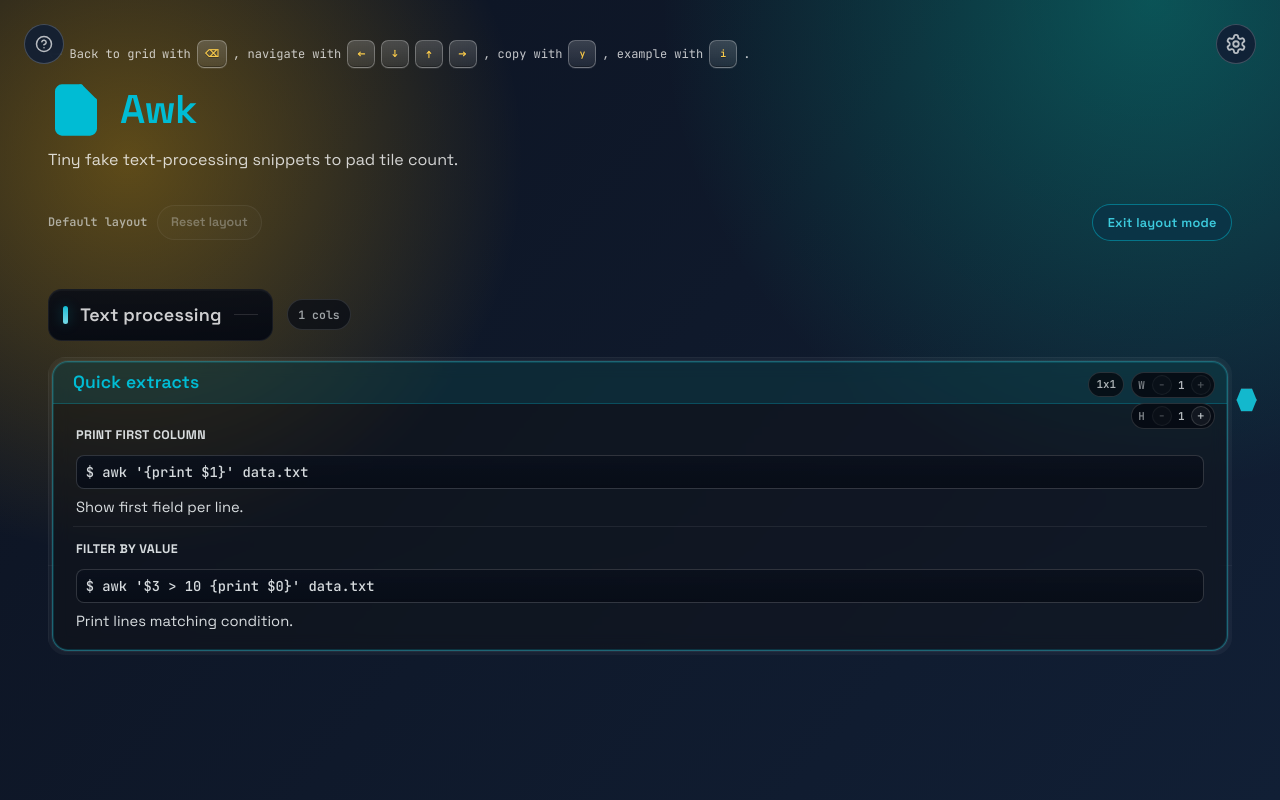
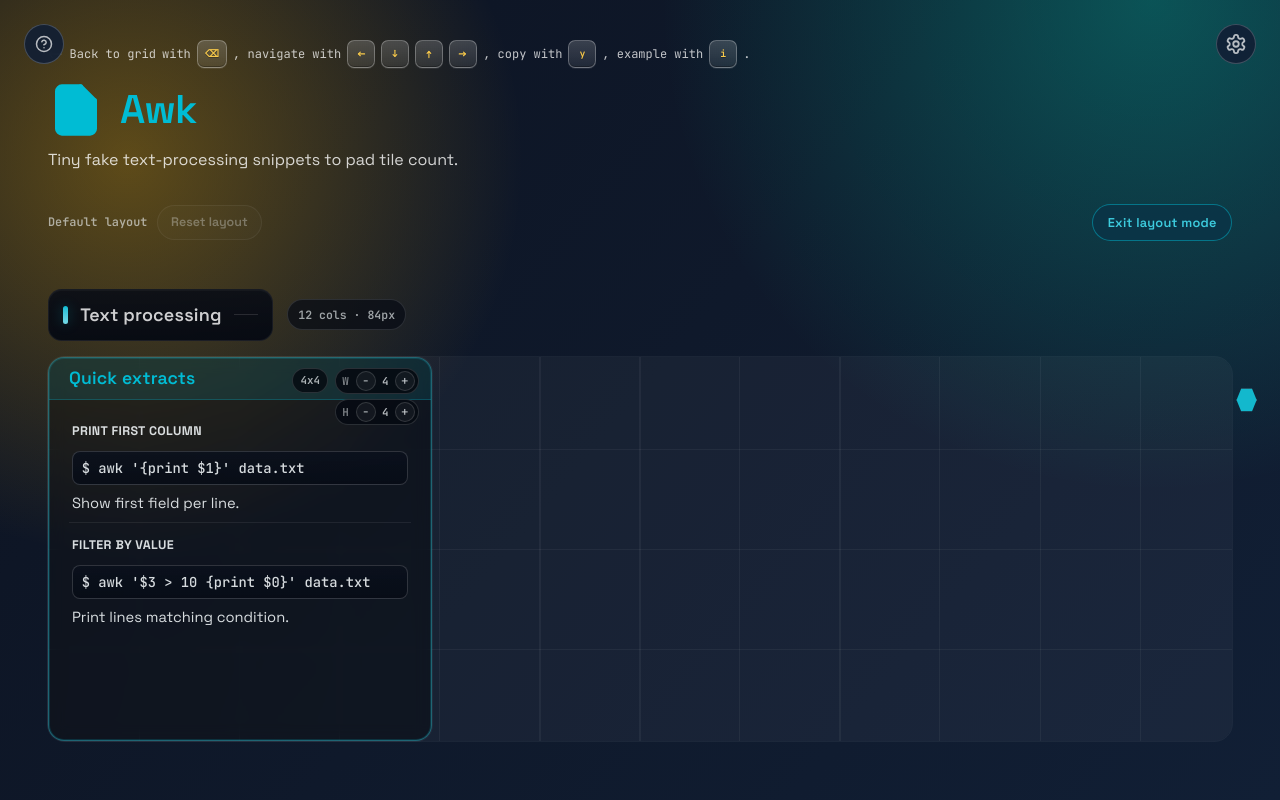
Before and after one commit to Prevole/oh-my-refcardz, a Next.js app: page /cheatsheets/awk in a window 1280 px wide. Both pictures are taken after a click on the button "Enter layout mode". Built offline with nearby package versions, Linux system fonts and the light colour scheme.

Commit message:
Fix grid behavior

```diff
--- a/src/components/sheets/cheatsheet-rendering.module.css
+++ b/src/components/sheets/cheatsheet-rendering.module.css
@@ -70,31 +70,40 @@
 }
 
 .dashboardGrid {
-  --sheet-grid-columns: 3;
+  --sheet-grid-columns: 12;
+  --sheet-grid-column-size: 12rem;
   --sheet-grid-gap: 1rem;
   --sheet-grid-row-size: 12rem;
   display: grid;
   grid-template-columns: repeat(var(--sheet-grid-columns), minmax(0, 1fr));
-  grid-auto-rows: minmax(var(--sheet-grid-row-size), auto);
+  grid-auto-rows: var(--sheet-grid-row-size);
   gap: var(--sheet-grid-gap);
 }
 
 .dashboardGridEditMode {
   position: relative;
-  padding: 0.25rem;
   border-radius: 1.1rem;
+  outline: 1px solid rgba(255, 255, 255, 0.05);
   background:
     linear-gradient(rgba(255, 255, 255, 0.04), rgba(255, 255, 255, 0.04)),
-    linear-gradient(90deg, rgba(255, 255, 255, 0.04) 1px, transparent 1px),
-    linear-gradient(rgba(255, 255, 255, 0.04) 1px, transparent 1px);
-  background-size:
-    auto,
-    calc((100% - (var(--sheet-grid-columns) - 1) * var(--sheet-grid-gap)) / var(--sheet-grid-columns) + var(--sheet-grid-gap)) 100%,
-    100% calc(var(--sheet-grid-row-size) + var(--sheet-grid-gap));
-  background-position:
-    0 0,
-    0 0,
-    0 0;
+    repeating-linear-gradient(
+      90deg,
+      transparent 0,
+      transparent calc(var(--sheet-grid-column-size) + (var(--sheet-grid-gap) / 2) - 0.5px),
+      rgba(255, 255, 255, 0.05) calc(var(--sheet-grid-column-size) + (var(--sheet-grid-gap) / 2) - 0.5px),
+      rgba(255, 255, 255, 0.05) calc(var(--sheet-grid-column-size) + (var(--sheet-grid-gap) / 2) + 0.5px),
+      transparent calc(var(--sheet-grid-column-size) + (var(--sheet-grid-gap) / 2) + 0.5px),
+      transparent calc(var(--sheet-grid-column-size) + var(--sheet-grid-gap))
+    ),
+    repeating-linear-gradient(
+      180deg,
+      transparent 0,
+      transparent calc(var(--sheet-grid-row-size) + (var(--sheet-grid-gap) / 2) - 0.5px),
+      rgba(255, 255, 255, 0.05) calc(var(--sheet-grid-row-size) + (var(--sheet-grid-gap) / 2) - 0.5px),
+      rgba(255, 255, 255, 0.05) calc(var(--sheet-grid-row-size) + (var(--sheet-grid-gap) / 2) + 0.5px),
+      transparent calc(var(--sheet-grid-row-size) + (var(--sheet-grid-gap) / 2) + 0.5px),
+      transparent calc(var(--sheet-grid-row-size) + var(--sheet-grid-gap))
+    );
 }
 
 .card {
@@ -103,7 +112,7 @@
   grid-row: span var(--card-row-span, 1);
   display: flex;
   flex-direction: column;
-  min-height: calc(var(--card-row-span, 1) * var(--sheet-grid-row-size) + (var(--card-row-span, 1) - 1) * var(--sheet-grid-gap));
+  block-size: calc(var(--card-row-span, 1) * var(--sheet-grid-row-size) + (var(--card-row-span, 1) - 1) * var(--sheet-grid-gap));
   border-radius: 1rem;
   border: 1px solid rgba(255, 255, 255, 0.1);
   background: rgba(0, 0, 0, 0.35);
@@ -237,6 +246,7 @@
 .cardBody {
   flex: 1;
   min-height: 0;
+  overflow: auto;
   padding: 0.75rem 1.25rem;
 }
 
--- a/src/components/sheets/sheet-grid.tsx
+++ b/src/components/sheets/sheet-grid.tsx
@@ -1,17 +1,58 @@
+"use client";
+
+import { useEffect, useRef } from "react";
 import type { ReactNode } from "react";
 import cheatsheetStyles from "./cheatsheet-rendering.module.css";
 
+export const GRID_GAP_PX = 16;
+export const GRID_COLUMNS = 12;
+
+type SheetGridMetrics = {
+  columns: number;
+  unitSize: number;
+};
+
 type SheetGridProps = {
   children: ReactNode;
-  columns: number;
   editMode?: boolean;
+  onMetricsChange?: (metrics: SheetGridMetrics) => void;
 };
 
-export function SheetGrid({ children, columns, editMode = false }: SheetGridProps) {
+export function SheetGrid({ children, editMode = false, onMetricsChange }: SheetGridProps) {
+  const ref = useRef<HTMLElement | null>(null);
+
+  useEffect(() => {
+    const element = ref.current;
+    if (!element) return;
+    const host = element;
+
+    function publishMetrics(width: number) {
+      const columns = GRID_COLUMNS;
+      const unitSize = (width - (columns - 1) * GRID_GAP_PX) / columns;
+
+      host.style.setProperty("--sheet-grid-columns", String(columns));
+      host.style.setProperty("--sheet-grid-column-size", `${unitSize}px`);
+      host.style.setProperty("--sheet-grid-row-size", `${unitSize}px`);
+
+      onMetricsChange?.({ columns, unitSize });
+    }
+
+    publishMetrics(host.getBoundingClientRect().width);
+
+    const observer = new ResizeObserver((entries) => {
+      const entry = entries[0];
+      if (!entry) return;
+      publishMetrics(entry.contentRect.width);
+    });
+
+    observer.observe(host);
+    return () => observer.disconnect();
+  }, [onMetricsChange]);
+
   return (
     <section
+      ref={ref}
       className={`${cheatsheetStyles.dashboardGrid} ${editMode ? cheatsheetStyles.dashboardGridEditMode : ""}`}
-      style={{ ["--sheet-grid-columns" as string]: String(columns) }}
     >
       {children}
     </section>
--- a/src/components/sheets/sheet-renderer.tsx
+++ b/src/components/sheets/sheet-renderer.tsx
@@ -1,6 +1,6 @@
 "use client";
 
-import { useEffect, useMemo, useRef, useState } from "react";
+import { useCallback, useEffect, useMemo, useRef, useState } from "react";
 import { SheetGrid, SheetCard } from "@/components/sheets/sheet-grid";
 import { SheetCommand } from "@/components/sheets/sheet-command";
 import { SheetConfig } from "@/components/sheets/sheet-config";
@@ -14,11 +14,35 @@ type Props = {
   sheet: YamlCheatSheet;
 };
 
+const MAX_ROW_SPAN = 24;
+
+type CardLayoutState = {
+  colSpan: number;
+  rowSpan: number;
+};
+
+type SectionLayoutState = {
+  cards: CardLayoutState[];
+};
+
+type SectionMetricsState = {
+  columns: number;
+  unitSize: number;
+};
+
+const FALLBACK_METRICS: SectionMetricsState = {
+  columns: 12,
+  unitSize: 96,
+};
+
 export function YamlSheetRenderer({ sheetSlug, sheet }: Props) {
   const [editMode, setEditMode] = useState(false);
   const defaultSectionLayouts = useMemo(() => buildDefaultSectionLayouts(sheet), [sheet]);
   const [sectionLayouts, setSectionLayouts] = useState(defaultSectionLayouts);
   const [storageHydrated, setStorageHydrated] = useState(false);
+  const [sectionMetrics, setSectionMetrics] = useState<SectionMetricsState[]>(() =>
+    sheet.sections.map(() => FALLBACK_METRICS)
+  );
   const didHydrateStorage = useRef(false);
   const hasSavedLayout = storageHydrated && !areLayoutsEqual(sectionLayouts, defaultSectionLayouts);
 
@@ -28,6 +52,7 @@ export function YamlSheetRenderer({ sheetSlug, sheet }: Props) {
 
     queueMicrotask(() => {
       setSectionLayouts(nextLayouts);
+      setSectionMetrics(sheet.sections.map(() => FALLBACK_METRICS));
       setStorageHydrated(true);
       didHydrateStorage.current = true;
     });
@@ -46,7 +71,20 @@ export function YamlSheetRenderer({ sheetSlug, sheet }: Props) {
     window.localStorage.setItem(storageKey, JSON.stringify(sectionLayouts));
   }, [defaultSectionLayouts, sectionLayouts, sheetSlug]);
 
-  function updateCardSpan(sectionIndex: number, cardIndex: number, axis: "colSpan" | "rowSpan", delta: -1 | 1) {
+  const updateSectionMetrics = useCallback((sectionIndex: number, nextMetrics: SectionMetricsState) => {
+    setSectionMetrics((currentMetrics) => {
+      const previous = currentMetrics[sectionIndex];
+      if (previous && previous.columns === nextMetrics.columns && previous.unitSize === nextMetrics.unitSize) {
+        return currentMetrics;
+      }
+
+      return currentMetrics.map((metrics, currentIndex) =>
+        currentIndex === sectionIndex ? nextMetrics : metrics
+      );
+    });
+  }, []);
+
+  function updateCardSpan(sectionIndex: number, cardIndex: number, axis: keyof CardLayoutState, delta: -1 | 1) {
     setSectionLayouts((currentLayouts) =>
       currentLayouts.map((sectionLayout, currentSectionIndex) => {
         if (currentSectionIndex !== sectionIndex) return sectionLayout;
@@ -56,7 +94,7 @@ export function YamlSheetRenderer({ sheetSlug, sheet }: Props) {
           cards: sectionLayout.cards.map((cardLayout, currentCardIndex) => {
             if (currentCardIndex !== cardIndex) return cardLayout;
 
-            const maxValue = axis === "colSpan" ? sectionLayout.columns : MAX_ROW_SPAN;
+            const maxValue = axis === "colSpan" ? sectionMetrics[sectionIndex]?.columns ?? FALLBACK_METRICS.columns : MAX_ROW_SPAN;
             const nextValue = clamp(cardLayout[axis] + delta, 1, maxValue);
 
             if (nextValue === cardLayout[axis]) return cardLayout;
@@ -98,29 +136,37 @@ export function YamlSheetRenderer({ sheetSlug, sheet }: Props) {
           {editMode ? "Exit layout mode" : "Enter layout mode"}
         </button>
       </div>
-      {sheet.sections.map((section, index) => (
+
+      {sheet.sections.map((section, sectionIndex) => {
+        const metrics = sectionMetrics[sectionIndex] ?? FALLBACK_METRICS;
+
+        return (
           <section
             key={section.title}
-          id={buildSectionAnchorId("sheet-section", section.title, index)}
+            id={buildSectionAnchorId("sheet-section", section.title, sectionIndex)}
             className={cheatsheetStyles.section}
           >
             <div className={cheatsheetStyles.sectionHeaderRow}>
               <h2 className={cheatsheetStyles.sectionTitle}>{section.title}</h2>
               {editMode ? (
                 <span className={cheatsheetStyles.sectionLayoutLabel}>
-                {sectionLayouts[index].columns} cols
+                  {metrics.columns} cols · {Math.round(metrics.unitSize)}px
                 </span>
               ) : null}
             </div>
-          <SheetGrid columns={sectionLayouts[index].columns} editMode={editMode}>
+
+            <SheetGrid
+              editMode={editMode}
+              onMetricsChange={(nextMetrics) => updateSectionMetrics(sectionIndex, nextMetrics)}
+            >
               {section.cards.map((card, cardIndex) => {
-              const layout = sectionLayouts[index].cards[cardIndex];
+                const layout = sectionLayouts[sectionIndex].cards[cardIndex];
 
                 return (
                   <SheetCard
                     key={card.title}
                     title={card.title}
-                  colSpan={layout.colSpan}
+                    colSpan={clamp(layout.colSpan, 1, metrics.columns)}
                     rowSpan={layout.rowSpan}
                     editMode={editMode}
                     layoutLabel={`${layout.colSpan}x${layout.rowSpan}`}
@@ -129,18 +175,18 @@ export function YamlSheetRenderer({ sheetSlug, sheet }: Props) {
                         <CardLayoutControls
                           colSpan={layout.colSpan}
                           rowSpan={layout.rowSpan}
-                        maxColumns={sectionLayouts[index].columns}
-                        onDecreaseWidth={() => updateCardSpan(index, cardIndex, "colSpan", -1)}
-                        onIncreaseWidth={() => updateCardSpan(index, cardIndex, "colSpan", 1)}
-                        onDecreaseHeight={() => updateCardSpan(index, cardIndex, "rowSpan", -1)}
-                        onIncreaseHeight={() => updateCardSpan(index, cardIndex, "rowSpan", 1)}
+                          maxColumns={metrics.columns}
+                          onDecreaseWidth={() => updateCardSpan(sectionIndex, cardIndex, "colSpan", -1)}
+                          onIncreaseWidth={() => updateCardSpan(sectionIndex, cardIndex, "colSpan", 1)}
+                          onDecreaseHeight={() => updateCardSpan(sectionIndex, cardIndex, "rowSpan", -1)}
+                          onIncreaseHeight={() => updateCardSpan(sectionIndex, cardIndex, "rowSpan", 1)}
                         />
                       ) : null
                     }
                   >
-                  {card.items.map((item, index) => (
-                    <div key={index}>
-                      {index > 0 && <hr className={cheatsheetStyles.itemDivider} />}
+                    {card.items.map((item, itemIndex) => (
+                      <div key={itemIndex}>
+                        {itemIndex > 0 && <hr className={cheatsheetStyles.itemDivider} />}
                         <SheetItem item={item} />
                       </div>
                     ))}
@@ -149,51 +195,29 @@ export function YamlSheetRenderer({ sheetSlug, sheet }: Props) {
               })}
             </SheetGrid>
           </section>
-      ))}
+        );
+      })}
     </>
   );
 }
 
-const MAX_ROW_SPAN = 4;
-
-type SectionLayoutState = {
-  columns: number;
-  cards: Array<{
-    colSpan: number;
-    rowSpan: number;
-  }>;
-};
-
 function buildDefaultSectionLayouts(sheet: YamlCheatSheet): SectionLayoutState[] {
-  return sheet.sections.map((section) => {
-    const columns = inferSectionColumns(section.cards.length);
-
-    return {
-      columns,
+  return sheet.sections.map((section) => ({
     cards: section.cards.map((card) => ({
-        colSpan: inferCardColSpan(card, columns),
+      colSpan: inferCardColSpan(card),
       rowSpan: inferCardRowSpan(card),
     })),
-    };
-  });
+  }));
 }
 
-function inferSectionColumns(cardCount: number) {
-  if (cardCount <= 1) return 1;
-  if (cardCount === 2) return 2;
-  return 3;
-}
+function inferCardColSpan(card: CheatSheetCard) {
+  const itemCount = card.items.length;
+  const hasConfig = card.items.some((item) => item.type === "config");
 
-function inferCardColSpan(card: CheatSheetCard, columns: number) {
-  const itemCount = card.items.length;
-
-  if (columns === 1) return 1;
-  if (columns === 2) {
-    return itemCount >= 4 ? 2 : 1;
-  }
-
-  if (itemCount >= 5) return 2;
-  return 1;
+  if (hasConfig) return 8;
+  if (itemCount >= 5) return 8;
+  if (itemCount >= 3) return 6;
+  return 4;
 }
 
 function inferCardRowSpan(card: CheatSheetCard) {
@@ -201,9 +225,11 @@ function inferCardRowSpan(card: CheatSheetCard) {
   const hasConfig = card.items.some((item) => item.type === "config");
   const hasCommand = card.items.some((item) => item.type === "command");
 
-  if (hasConfig || itemCount >= 4) return 2;
-  if (hasCommand && itemCount >= 3) return 2;
-  return 1;
+  if (hasConfig) return 8;
+  if (itemCount >= 5) return 8;
+  if (hasCommand && itemCount >= 3) return 6;
+  if (itemCount >= 3) return 5;
+  return 4;
 }
 
 type CardLayoutControlsProps = {
@@ -291,40 +317,28 @@ function buildStorageKey(sheetSlug: string) {
   return `sheet-layout:${sheetSlug}`;
 }
 
-function readStoredLayouts(
-  sheetSlug: string,
-  sheet: YamlCheatSheet,
-  defaultSectionLayouts: SectionLayoutState[]
-) {
+function readStoredLayouts(sheetSlug: string, sheet: YamlCheatSheet, defaultSectionLayouts: SectionLayoutState[]) {
   const raw = window.localStorage.getItem(buildStorageKey(sheetSlug));
 
   if (!raw) return null;
 
   try {
     const parsed = JSON.parse(raw);
-    return isValidStoredLayout(parsed, sheet, defaultSectionLayouts) ? parsed : null;
+    return isValidStoredLayout(parsed, sheet) ? mergeStoredLayouts(parsed, defaultSectionLayouts) : null;
   } catch {
     return null;
   }
 }
 
-function isValidStoredLayout(
-  value: unknown,
-  sheet: YamlCheatSheet,
-  defaultSectionLayouts: SectionLayoutState[]
-): value is SectionLayoutState[] {
+function isValidStoredLayout(value: unknown, sheet: YamlCheatSheet): value is SectionLayoutState[] {
   if (!Array.isArray(value) || value.length !== sheet.sections.length) return false;
 
   return value.every((sectionLayout: unknown, sectionIndex) => {
     if (!sectionLayout || typeof sectionLayout !== "object") return false;
-    if (!("columns" in sectionLayout) || !("cards" in sectionLayout)) return false;
-    if (typeof sectionLayout.columns !== "number") return false;
-    if (sectionLayout.columns !== defaultSectionLayouts[sectionIndex].columns) return false;
+    if (!("cards" in sectionLayout)) return false;
     if (!Array.isArray(sectionLayout.cards) || sectionLayout.cards.length !== sheet.sections[sectionIndex].cards.length) {
       return false;
     }
-
-    const maxColumns = sectionLayout.columns;
 
     return sectionLayout.cards.every((cardLayout: unknown) => {
       if (!cardLayout || typeof cardLayout !== "object") return false;
@@ -335,12 +349,20 @@ function isValidStoredLayout(
         Number.isInteger(cardLayout.colSpan) &&
         Number.isInteger(cardLayout.rowSpan) &&
         cardLayout.colSpan >= 1 &&
-        cardLayout.colSpan <= maxColumns &&
         cardLayout.rowSpan >= 1 &&
         cardLayout.rowSpan <= MAX_ROW_SPAN
       );
     });
   });
+}
+
+function mergeStoredLayouts(storedLayouts: SectionLayoutState[], defaultLayouts: SectionLayoutState[]) {
+  return defaultLayouts.map((defaultSection, sectionIndex) => ({
+    cards: defaultSection.cards.map((defaultCard, cardIndex) => ({
+      colSpan: storedLayouts[sectionIndex].cards[cardIndex]?.colSpan ?? defaultCard.colSpan,
+      rowSpan: storedLayouts[sectionIndex].cards[cardIndex]?.rowSpan ?? defaultCard.rowSpan,
+    })),
+  }));
 }
 
 function areLayoutsEqual(left: SectionLayoutState[], right: SectionLayoutState[]) {
```
Lines whose indentation alone changed are shown as unchanged.
